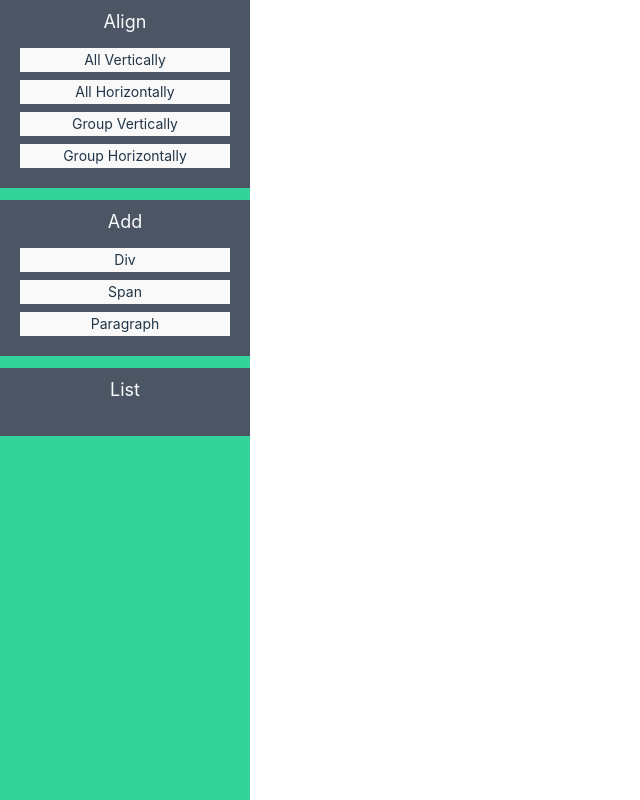
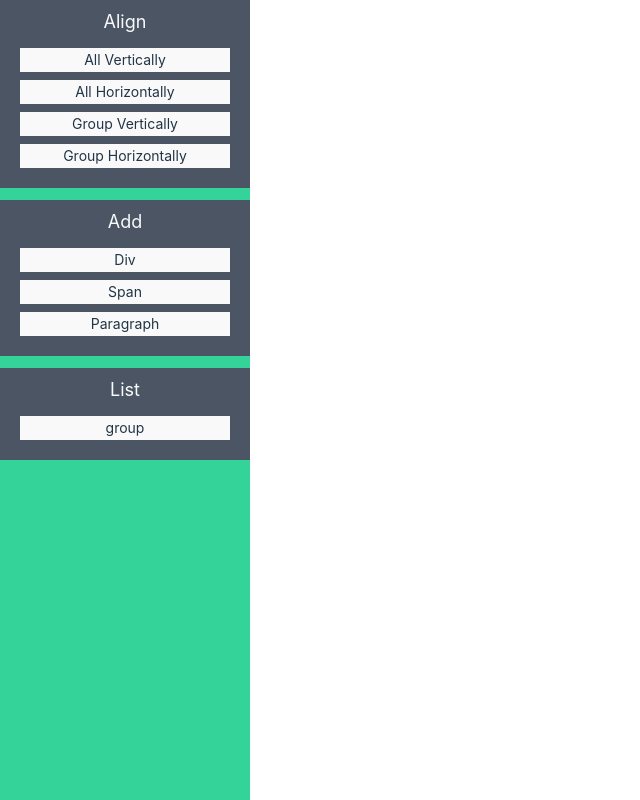
Before and after one commit to 2duckchun/yune, a React (Vite) app: page / in a window 1280 px wide. Shown: the whole page, without its empty margins (0-640 px from the left). Built offline with nearby package versions, Linux system fonts and the light colour scheme.

Commit message:
feat: add group button at side-menu

```diff
--- a/src/components/playground/side-menu.tsx
+++ b/src/components/playground/side-menu.tsx
@@ -59,9 +59,24 @@ export const SideMenu: FunctionComponent<SideMenuProps> = ({
       <div className="bg-gray-600 p-2">
         <h2 className="text-center text-lg text-gray-50">List</h2>
         <div className="flex flex-col gap-2 p-3">
-          {elementList.map((element) => {
-            if (!element.isGroup)
-              return <SideMenuElementButton tag={element.tag} />
+          {elementList.map((element, index) => {
+            if (element.isGroup) {
+              return (
+                <SideMenuElementButton
+                  index={index}
+                  id={element.id}
+                  isGrouped
+                  tag="group"
+                />
+              )
+            }
+            return (
+              <SideMenuElementButton
+                index={index}
+                id={element.id}
+                tag={element.tag}
+              />
+            )
           })}
         </div>
       </div>
```
